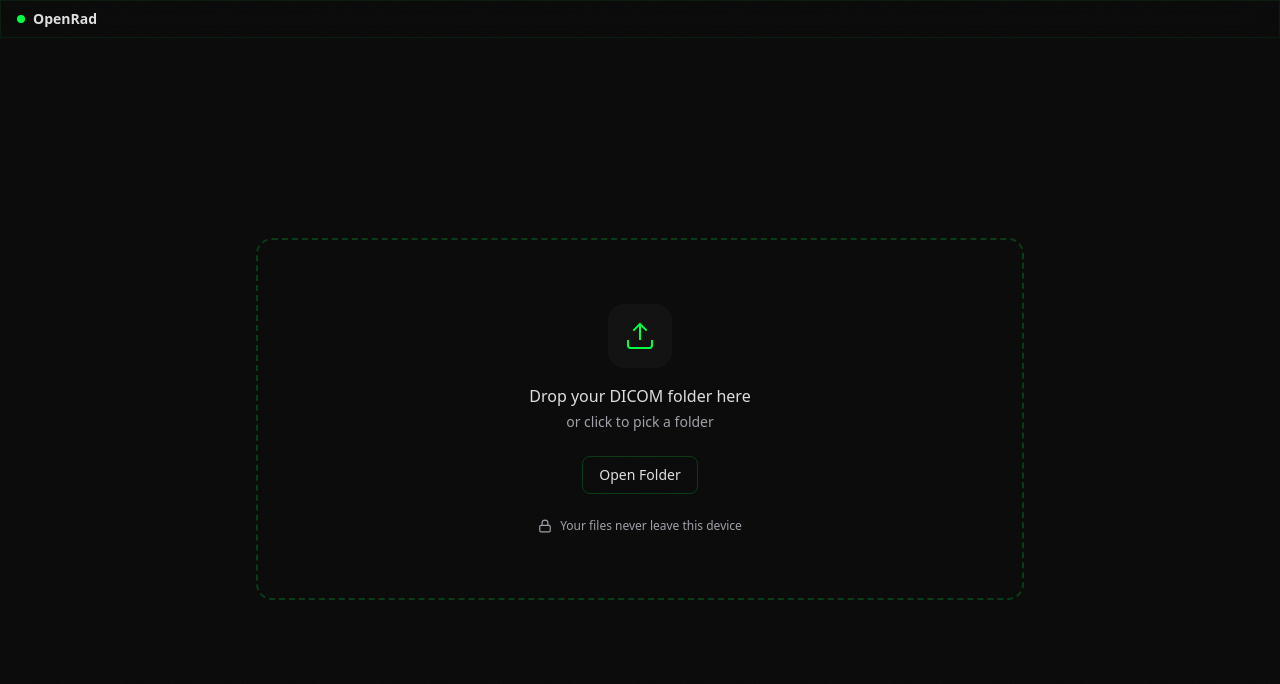
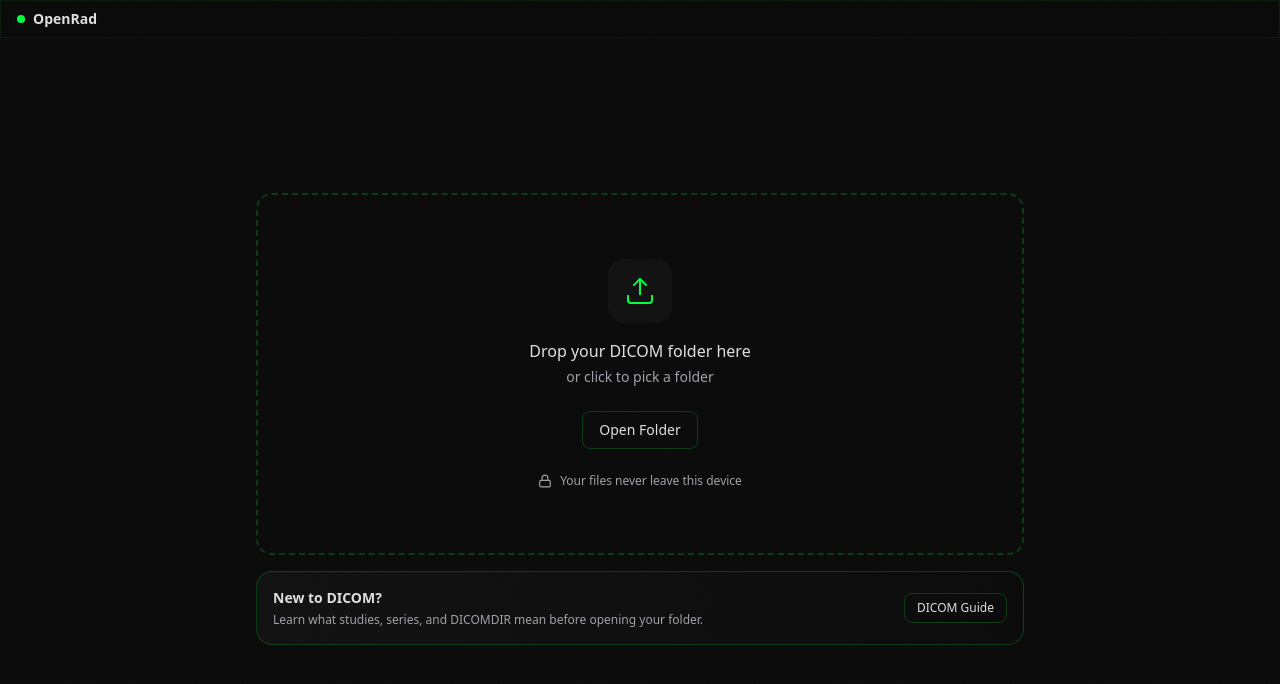
Before and after one commit to niekert/openrad, a Next.js app: page /viewer in a window 1280 px wide. Shown: the top 684 px of the page. Built offline with nearby package versions, Linux system fonts and the light colour scheme.

Commit message:
Fix directory picker interaction flow

```diff
--- a/src/components/viewer/FileDropZone.tsx
+++ b/src/components/viewer/FileDropZone.tsx
@@ -1,6 +1,7 @@
 "use client";
 
 import { useCallback, useRef, useState } from "react";
+import Link from "next/link";
 import type { RecentDirectoryEntry } from "@/lib/filesystem/persistent-directories";
 
 interface FileDropZoneProps {
@@ -10,6 +11,7 @@ interface FileDropZoneProps {
   onReconnectRecent: (id: string) => void;
   onRemoveRecent: (id: string) => void;
   fsApiSupported: boolean;
+  pickerBusy: boolean;
   recentDirectories: RecentDirectoryEntry[];
   reconnectTargetId: string | null;
   loading?: boolean;
@@ -23,6 +25,7 @@ export default function FileDropZone({
   onReconnectRecent,
   onRemoveRecent,
   fsApiSupported,
+  pickerBusy,
   recentDirectories,
   reconnectTargetId,
   loading,
@@ -83,13 +86,14 @@ export default function FileDropZone({
   );
 
   const handleDropZoneClick = useCallback(() => {
+    if (loading || pickerBusy) return;
+
     if (fsApiSupported) {
-      onPickDirectory();
       return;
     }
 
     inputRef.current?.click();
-  }, [fsApiSupported, onPickDirectory]);
+  }, [fsApiSupported, loading, pickerBusy]);
 
   return (
     <div className="flex h-full w-full items-center justify-center p-8">
@@ -152,13 +156,14 @@ export default function FileDropZone({
               {fsApiSupported ? (
                 <button
                   type="button"
+                  disabled={pickerBusy || loading}
                   onClick={(e) => {
                     e.stopPropagation();
                     onPickDirectory();
                   }}
-                  className="mt-6 rounded-lg border border-border-bright px-4 py-2 text-sm transition-colors hover:bg-surface"
+                  className="mt-6 rounded-lg border border-border-bright px-4 py-2 text-sm transition-colors hover:bg-surface disabled:cursor-not-allowed disabled:opacity-50"
                 >
-                  Open Folder
+                  {pickerBusy ? "Opening..." : "Open Folder"}
                 </button>
               ) : (
                 <p className="mt-4 text-xs text-muted text-center max-w-md">
@@ -237,6 +242,25 @@ export default function FileDropZone({
             </div>
           </div>
         )}
+
+        {!loading && (
+          <div className="rounded-2xl border border-border-bright bg-gradient-to-r from-surface to-background p-4">
+            <div className="flex items-center justify-between gap-3">
+              <div>
+                <p className="text-sm font-semibold">New to DICOM?</p>
+                <p className="mt-1 text-xs text-muted">
+                  Learn what studies, series, and DICOMDIR mean before opening your folder.
+                </p>
+              </div>
+              <Link
+                href="/dicom"
+                className="shrink-0 rounded-lg border border-border-bright px-3 py-1.5 text-xs font-medium transition-colors hover:bg-surface"
+              >
+                DICOM Guide
+              </Link>
+            </div>
+          </div>
+        )}
       </div>
     </div>
   );
--- a/src/components/viewer/ViewerApp.tsx
+++ b/src/components/viewer/ViewerApp.tsx
@@ -58,6 +58,8 @@ export default function ViewerApp() {
   const [recentDirectories, setRecentDirectories] = useState<RecentDirectoryEntry[]>([]);
   const [activeRecentId, setActiveRecentId] = useState<string | null>(null);
   const [reconnectTargetId, setReconnectTargetId] = useState<string | null>(null);
+  const [pickerBusy, setPickerBusy] = useState(false);
+  const directoryPickerPromiseRef = useRef<Promise<void> | null>(null);
 
   // Slice/window state for status bar
   const [currentSlice, setCurrentSlice] = useState(0);
@@ -203,7 +205,11 @@ export default function ViewerApp() {
   );
 
   const handlePickDirectory = useCallback(async () => {
-    if (!fsApiSupported) return;
+    if (!fsApiSupported || loading || bootstrapping) return;
+    if (directoryPickerPromiseRef.current) return;
+
+    const pickerTask = (async () => {
+      setPickerBusy(true);
 
       try {
         const handle = await pickDirectory();
@@ -215,10 +221,25 @@ export default function ViewerApp() {
           return;
         }
 
+        if (
+          error instanceof DOMException &&
+          error.name === "NotAllowedError" &&
+          error.message.includes("already active")
+        ) {
+          return;
+        }
+
         console.error("Directory picker failed:", error);
         alert("Failed to open directory picker.");
+      } finally {
+        setPickerBusy(false);
+        directoryPickerPromiseRef.current = null;
       }
-  }, [fsApiSupported, openDirectoryHandle]);
+    })();
+
+    directoryPickerPromiseRef.current = pickerTask;
+    await pickerTask;
+  }, [bootstrapping, fsApiSupported, loading, openDirectoryHandle]);
 
   const handleOpenRecent = useCallback(
     async (id: string) => {
@@ -475,6 +496,7 @@ export default function ViewerApp() {
           onReconnectRecent={handleReconnectRecent}
           onRemoveRecent={handleRemoveRecent}
           fsApiSupported={fsApiSupported}
+          pickerBusy={pickerBusy}
           recentDirectories={recentDirectories}
           reconnectTargetId={reconnectTargetId}
           loading={loading || bootstrapping}
```
Lines whose indentation alone changed are shown as unchanged.
